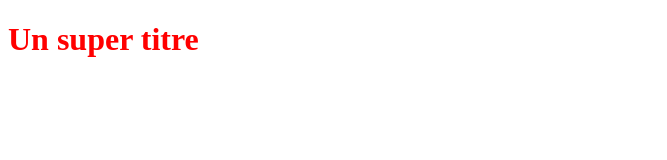
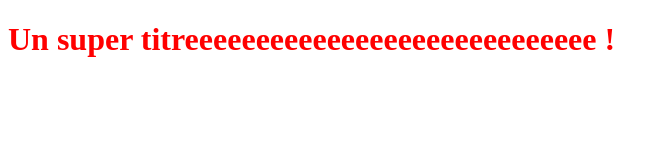
Before and after one commit to laftch/openclassroomsProject, a plain HTML site: page index.html in a window 1280 px wide. Shown: the whole page, without its empty margins (0-667 px from the left). Drawn offline with Linux system fonts and the light colour scheme.

Commit message:
modification du titre H1

```diff
--- a/index.html
+++ b/index.html
@@ -1,10 +1,11 @@
 <!DOCTYPE html>
+<!-- my token git : 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   -->
 <html>
 <head>
    <title></title>
    <link rel="stylesheet" type="text/css" href="style.css">
 </head>
 <body>
-   <h1>Un super titre</h1>
+   <h1>Un super titreeeeeeeeeeeeeeeeeeeeeeeeeeeee !</h1>
 </body>
 </html>
```
